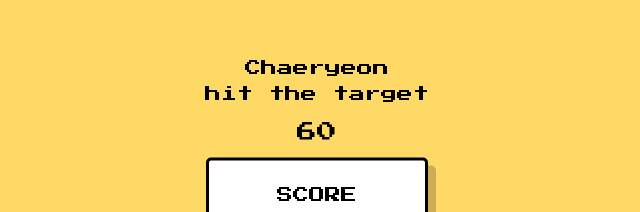
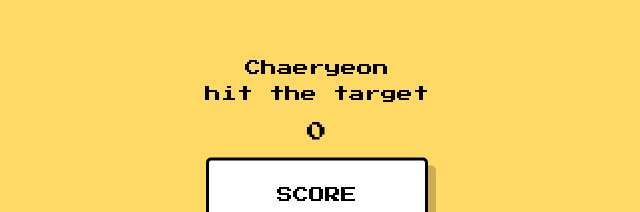
Before and after one commit to chaeryeon823/Embedded-System, a React (Create React App) app in the folder embedded-app/: page /shot in a window 1280 px wide. Shown: the part 156-368 px from the top of the page, without its empty margins (323-963 px from the left). Built offline with nearby package versions, Linux system fonts and the light colour scheme.

Commit message:
Feat : Shotpage CountDown

```diff
--- a/embedded-app/src/New/Shot/Shotpage.jsx
+++ b/embedded-app/src/New/Shot/Shotpage.jsx
@@ -1,14 +1,19 @@
-import React from "react";
+import React, { useEffect, useState } from "react";
 import styled from "styled-components";
 import ShotCard from "./ShotCard";
 // import Button from "../Main/Button";
 function Shotpage(props) {
+    const [time, setTime] = useState(5);
+    useEffect(()=> {
+        time > 0 && setTimeout(() => setTime(time - 1), 1000);
+    }, [time]);
     return(
         <Wrapper>
             <Content>
                 <IDText>Chaeryeon</IDText>
                 <Text>hit the target</Text>
-                <TimeText>60</TimeText>
+                {/* <TimeText>{time ? time : <p style={{fontFamily: 'Noto Sans KR', padding:'0px', margin: '0px'}}>카운트 다운 종료</p>}</TimeText> */}
+                <TimeText>{time}</TimeText>
                 <ShotCard></ShotCard>
                 {/* <Button text="Restart!!" radius="5px" page="login" margin="1rem" ></Button>
                 <Button text="Ranking!!" radius="5px" page="ranking" ></Button> */}
```
